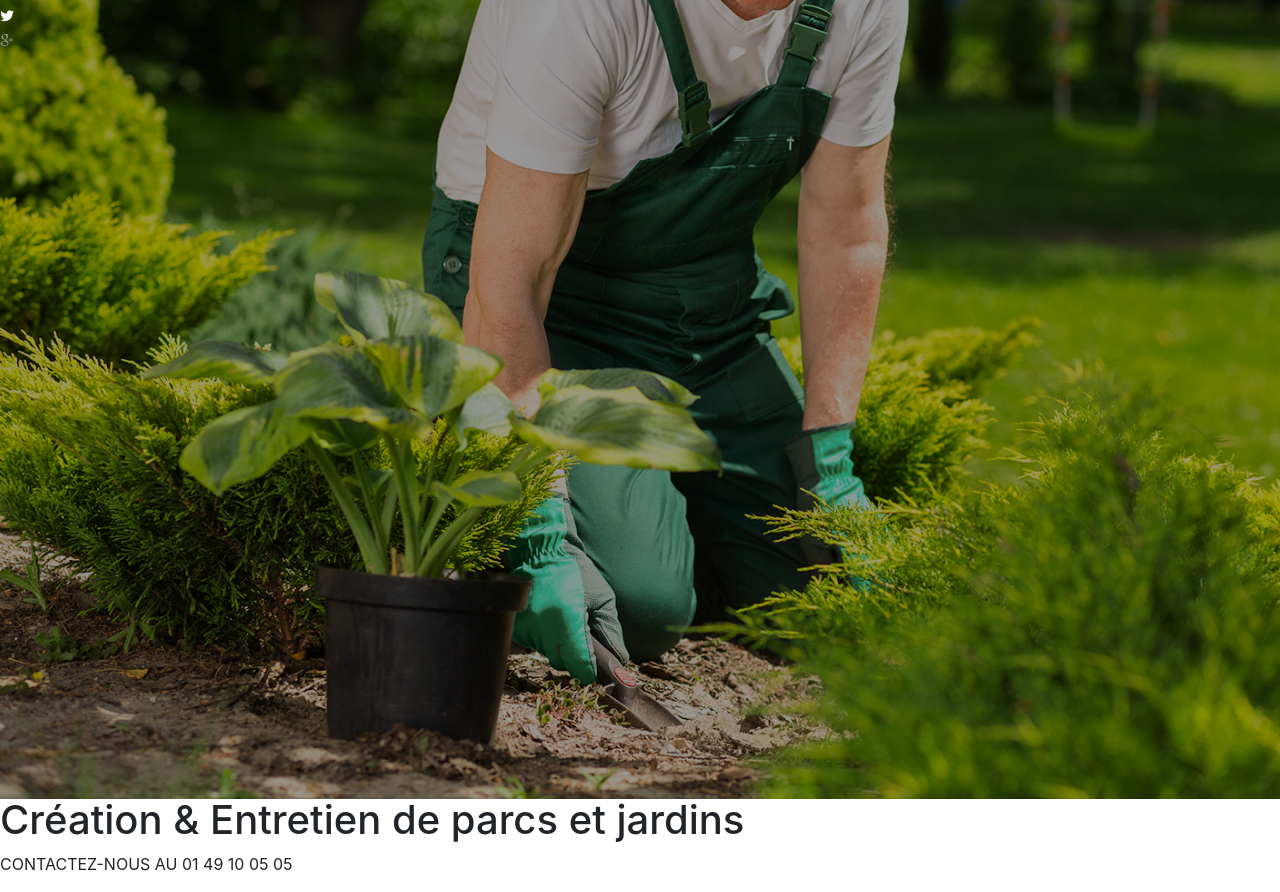
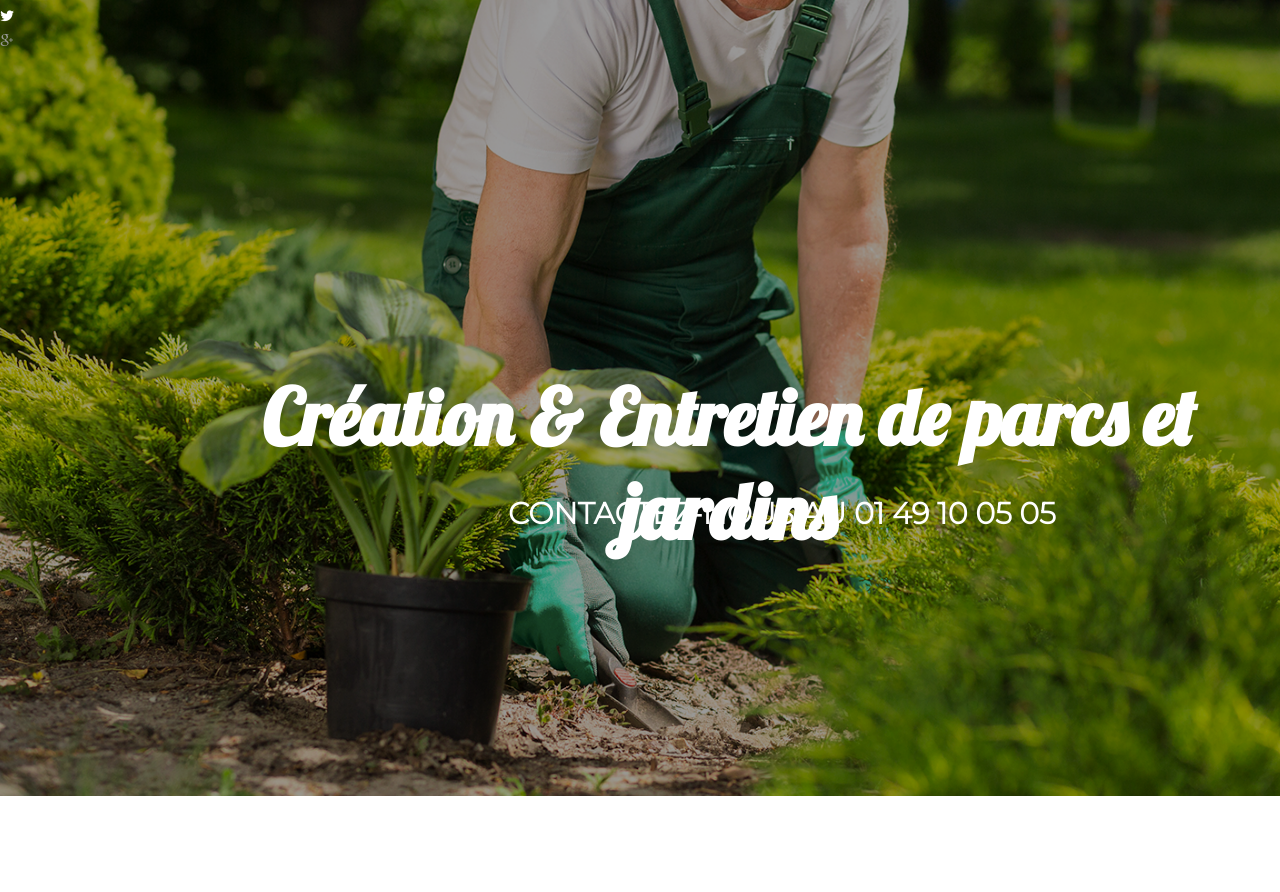
Before and after one commit to FATHIHIND/Aux-jardins-du-lys, a PHP site: page / in a window 1280 px wide. Shown: the part 111-1003 px from the top of the page. After the commit the page ends 907 px from the top, so only its background shows below. Run offline with PHP 8.4, Linux system fonts and the light colour scheme; some libraries are stand-ins or nearby versions.

Commit message:
edit css

```diff
--- a/style.css
+++ b/style.css
@@ -175,6 +175,7 @@ li#li-acceuil
 {
     color: white;
 }
+
 /*h1#header_title {
     font-family: 'Lobster', cursive;
     color: #FFFFFF;
@@ -197,6 +198,28 @@ p#contacter {
     margin-left: -20%;
     transform: translate(-50%, -50%);
 }*/
+h1#header_title {
+    z-index: 100;
+    position: absolute;
+    color: white;
+    font-size: 78px;
+    font-weight: bold;
+    left: 177px;
+    top: 482px;
+    font-family: 'Lobster', cursive;
+    text-align: center;
+}
+p#contacter {
+    z-index: 100;
+    position: absolute;
+    color: white;
+    font-size: 30px;
+    font-weight: bold;
+    left: 508px;
+    top: 602px;
+    font-family: 'Montserrat', sans-serif;
+    text-align: center;
+}
 
 /* Smartphones (portrait and landscape) ----------- */
 @media screen and (max-width: 520px)
```
